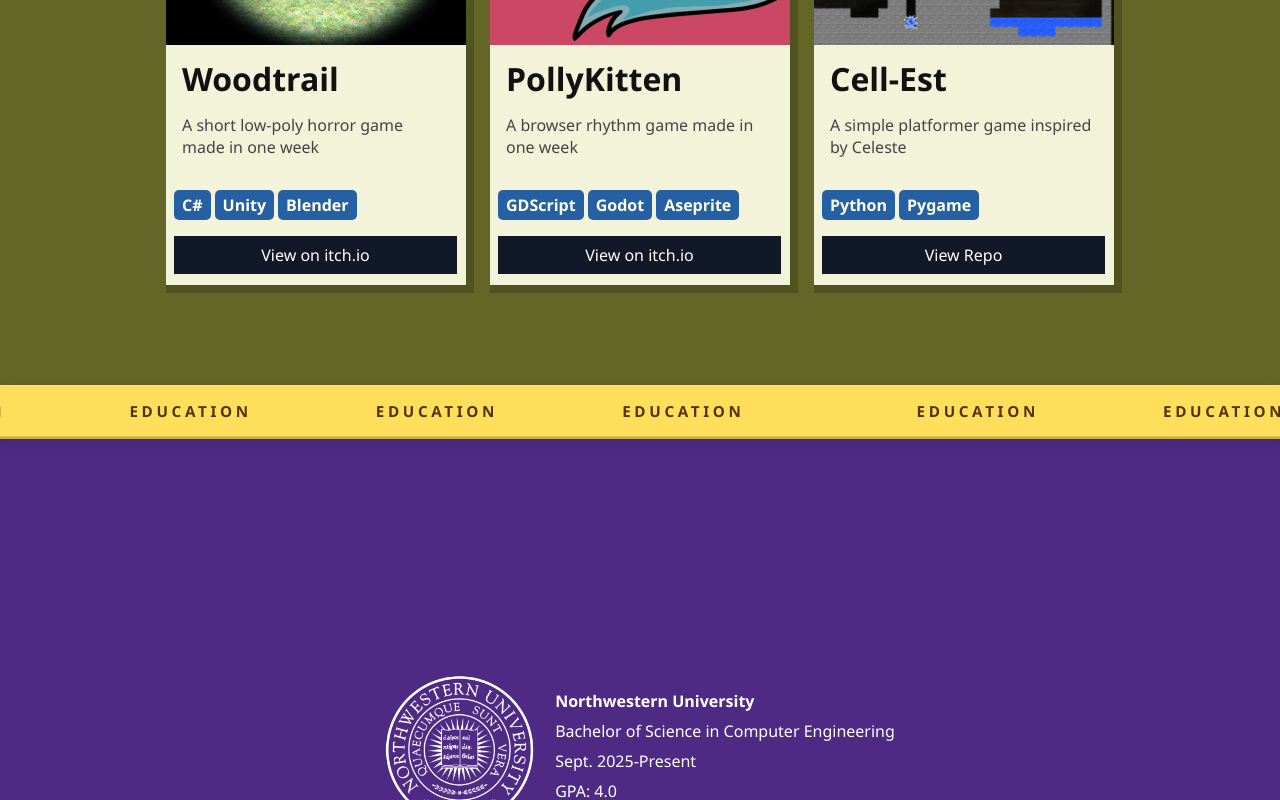
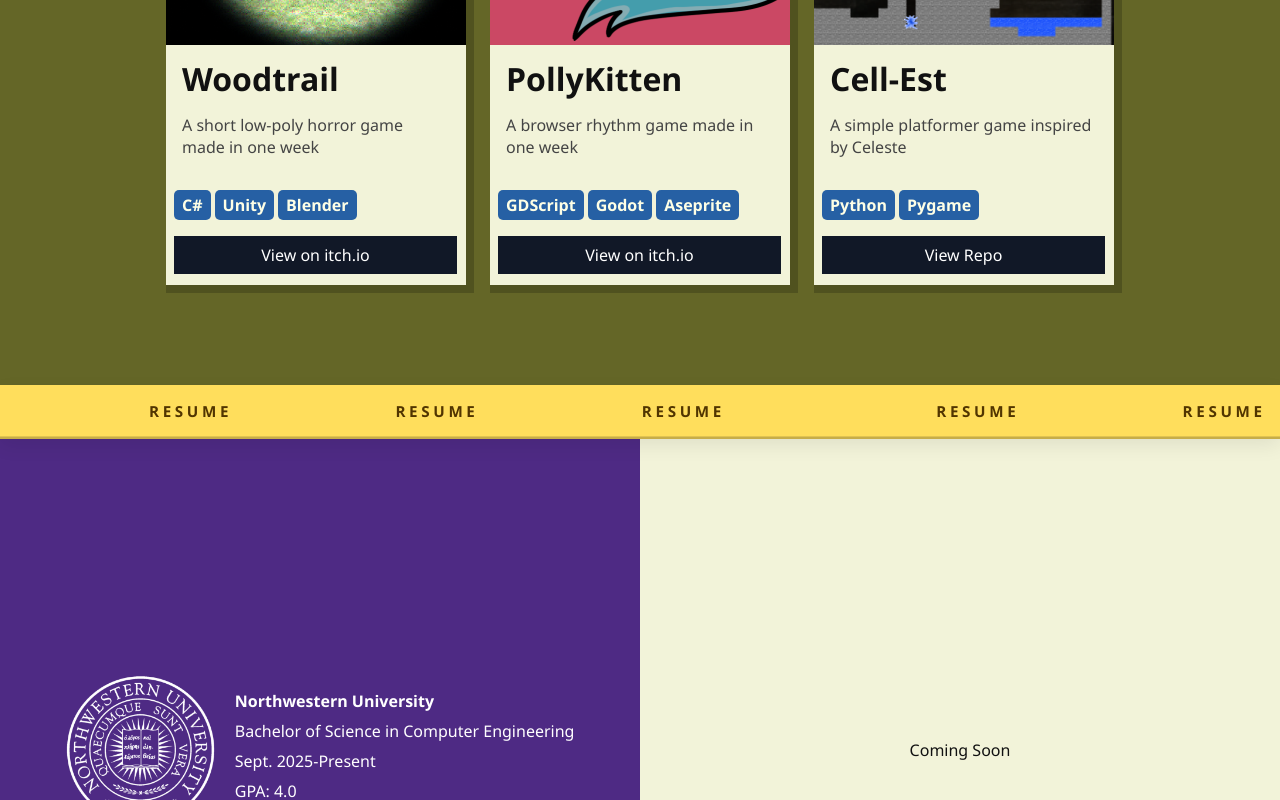
Before and after one commit to nicholas-holland-901/personal-website, a React (Create React App) app: page / in a window 1280 px wide. Shown: the part 2000-2800 px from the top of the page. Built offline with nearby package versions, Linux system fonts and the light colour scheme.

Commit message:
adding knitting section and combined education/resume sections

```diff
--- a/src/App.js
+++ b/src/App.js
@@ -228,60 +228,6 @@
           </div> */}
         </section>
 
-        <section id="education" className="section" data-banner="Education">
-          <div className="section-banner top">
-            <div className="banner-track">
-              <div className="banner-list">
-                <span className="banner-item">Education</span>
-                <span className="banner-item">Education</span>
-                <span className="banner-item">Education</span>
-                <span className="banner-item">Education</span>
-                <span className="banner-item">Education</span>
-              </div>
-              <div className="banner-list">
-                <span className="banner-item">Education</span>
-                <span className="banner-item">Education</span>
-                <span className="banner-item">Education</span>
-                <span className="banner-item">Education</span>
-                <span className="banner-item">Education</span>
-              </div>
-            </div>
-          </div>
-          <div className="section-inner" style={{ display: 'flex', alignItems: 'center', gap: '20px' }}>
-            <img src={ NUSeal } alt="northwestern_university_seal" style={{ width: '150px', height: '150px' }} />
-            <ul className="education-list">
-              <strong>Northwestern University</strong>
-              <li>
-                <span>Bachelor of Science in Computer Engineering</span>
-              </li>
-              <li>
-                <span>Sept. 2025-Present</span>
-              </li>
-              <li>
-                <span>GPA: 4.0</span>
-              </li>
-            </ul>
-          </div>
-          {/* <div className="section-banner bottom">
-            <div className="banner-track">
-              <div className="banner-list">
-                <span className="banner-item">Education</span>
-                <span className="banner-item">Education</span>
-                <span className="banner-item">Education</span>
-                <span className="banner-item">Education</span>
-                <span className="banner-item">Education</span>
-              </div>
-              <div className="banner-list">
-                <span className="banner-item">Education</span>
-                <span className="banner-item">Education</span>
-                <span className="banner-item">Education</span>
-                <span className="banner-item">Education</span>
-                <span className="banner-item">Education</span>
-              </div>
-            </div>
-          </div> */}
-        </section>
-
         <section id="resume" className="section" data-banner="Resume">
           <div className="section-banner top">
             <div className="banner-track">
@@ -301,36 +247,84 @@
               </div>
             </div>
           </div>
-          <div className="section-inner">
-            <p>Coming soon</p>
-            {/* <a className="resume-btn" href="#/resume.pdf" download>Download Resume (PDF)</a> */}
-            <div className="resume-highlights">
-              {/* <h3>temp</h3>
-              <ul>
-                <li>temp</li>
-                <li>temp</li>
-                <li>temp</li>
-              </ul> */}
+          <div className="split-section-holder">
+            <div className="split-section-inner-education">
+              <img src={ NUSeal } alt="northwestern_university_seal" style={{ width: '150px', height: '150px' }} />
+              <ul className="education-list">
+                <strong>Northwestern University</strong>
+                <li>
+                  <span>Bachelor of Science in Computer Engineering</span>
+                </li>
+                <li>
+                  <span>Sept. 2025-Present</span>
+                </li>
+                <li>
+                  <span>GPA: 4.0</span>
+                </li>
+              </ul>
+            </div>
+            <div className="divider">
+            </div>
+            <div className="split-section-inner-resume">
+              <p>Coming Soon</p>
             </div>
           </div>
-          {/* <div className="section-banner bottom">
+
+        </section>
+        <section id="knitting" className="section" data-banner="Knitting">
+          <div className="section-banner top">
             <div className="banner-track">
               <div className="banner-list">
-                <span className="banner-item">Resume</span>
-                <span className="banner-item">Resume</span>
-                <span className="banner-item">Resume</span>
-                <span className="banner-item">Resume</span>
-                <span className="banner-item">Resume</span>
+                <span className="banner-item">Knitting</span>
+                <span className="banner-item">Knitting</span>
+                <span className="banner-item">Knitting</span>
+                <span className="banner-item">Knitting</span>
+                <span className="banner-item">Knitting</span>
               </div>
               <div className="banner-list">
-                <span className="banner-item">Resume</span>
-                <span className="banner-item">Resume</span>
-                <span className="banner-item">Resume</span>
-                <span className="banner-item">Resume</span>
-                <span className="banner-item">Resume</span>
+                <span className="banner-item">Knitting</span>
+                <span className="banner-item">Knitting</span>
+                <span className="banner-item">Knitting</span>
+                <span className="banner-item">Knitting</span>
+                <span className="banner-item">Knitting</span>
               </div>
             </div>
-          </div> */}
+          </div>
+          <div className="section-inner">
+            <div className="cards">
+              <article className="card">
+                <img src={ WoodtrailThumbnail } alt="woodtrail_game_thumbnail" />
+                <h3>Bloom Pullover</h3>
+                <p>Pattern by woolbirdx</p>
+                <div className="tag-holder">
+                  <label className="tag" style={{ color: '#FEFFE6', background: '#2660A4' }}>Knit</label>
+                  <label className="tag" style={{ color: '#FEFFE6', background: '#2660A4' }}>Colorwork</label>
+                  <label className="tag" style={{ color: '#FEFFE6', background: '#2660A4' }}>In the Round</label>
+                </div>
+                <a className="btn" href="https://www.etsy.com/listing/1868399215/english-knitting-pattern-bloom-pullover?ref=shop_home_feat_2&sr_prefetch=1&pf_from=shop_home&bes=1&sts=1&dd=1&logging_key=925dbeb0e9ac01fa866d1c4f7e51c24407de1c52%3A1868399215" target="_blank" rel="noopener noreferrer">View Pattern on Etsy</a>
+              </article>
+              <article className="card">
+                <img src={ PollyKittenThumbnail } alt="pollykitten_game_thumbnail" />
+                <h3>Arm Warmers</h3>
+                <p>Pattern by Louise Bollanos</p>
+                <div className="tag-holder">
+                  <label className="tag" style={{ color: '#FEFFE6', background: '#2660A4' }}>Knit</label>
+                  <label className="tag" style={{ color: '#FEFFE6', background: '#2660A4' }}>Flat</label>
+                </div>
+                <a className="btn" href="https://www.handylittleme.com/fingerless-mittens-pattern/" target="_blank" rel="noopener noreferrer">View Pattern Source</a>
+              </article>
+              <article className="card">
+                <img src={ CellEstThumbnail } alt="python_platformer_game_screenshot"/>
+                <h3>Fish</h3>
+                <p>Pattern by Tatyana Grigoryan</p>
+                <div className="tag-holder">
+                  <label className="tag" style={{ color: '#FEFFE6', background: '#2660A4' }}>Knit</label>
+                  <label className="tag" style={{ color: '#FEFFE6', background: '#2660A4' }}>Flat</label>
+                </div>
+                <a className="btn" href="https://www.ravelry.com/patterns/library/anchovy-addict" target="_blank" rel="noopener noreferrer">View Pattern on Ravelry</a>
+              </article>
+            </div>
+          </div>
         </section>
       </main>
     </div>
--- a/src/components/navbar/Navbar.jsx
+++ b/src/components/navbar/Navbar.jsx
@@ -28,8 +28,8 @@
                 <a href="#home" onClick={(e) => handleNav(e, 'home')}>Home</a>
                 <a href="#projects" onClick={(e) => handleNav(e, 'projects')}>Projects</a>
                 <a href="#games" onClick={(e) => handleNav(e, 'games')}>Games</a>
-                <a href="#education" onClick={(e) => handleNav(e, 'education')}>Education</a>
                 <a href="#resume" onClick={(e) => handleNav(e, 'resume')}>Resume</a>
+                <a href="#knitting" onClick={(e) => handleNav(e, 'knitting')}>Knitting</a>
                 <p style={{ color: 'white' }}>|</p>
                 <a href="https://github.com/nicholas-holland-901" target="_blank" rel="noopener noreferrer">Github</a>
                 <a href="https://www.linkedin.com/in/nicholas-holland-307984399/" target="_blank" rel="noopener noreferrer">LinkedIn</a>
--- a/src/styling/App.css
+++ b/src/styling/App.css
@@ -485,8 +485,7 @@
 
 
 #games { background: #646627; }
-#education { background: #4E2A84; }
-#resume { background: #F2F3D9; }
+#knitting { background: #8B4513; }
 
 /* tags */
 .tag {
@@ -612,10 +611,46 @@
 	transition: transform 0.12s ease;
 }
 
+.split-section-holder {
+	display: flex;
+	justify-content: space-between;
+	align-items: center;
+	gap: 20px;
+	width: 100%;
+}
+
+.divider {
+	width: 0px;
+	margin: 0 -20px;
+	min-height: calc(100vh - var(--nav-h));
+}
+
+#resume {
+	padding: 0;
+	margin: 0;
+}
+
+.split-section-inner-education, .split-section-inner-resume {
+	display: flex;
+	align-items: center;
+	min-height: calc(100vh - var(--nav-h));
+	width: 100%;
+	justify-content: center;
+}
+
+.split-section-inner-education {
+	background: #4E2A84;
+}
+
+.split-section-inner-resume {
+	background: #F2F3D9;
+}
+
 .education-list {
 	list-style: none;
 	padding: 0;
 	margin-top: 16px;
+	padding-left: 3%;
 	color: white;
 }
 
```
